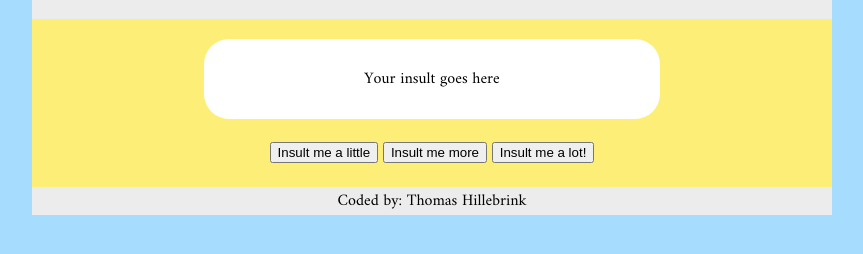
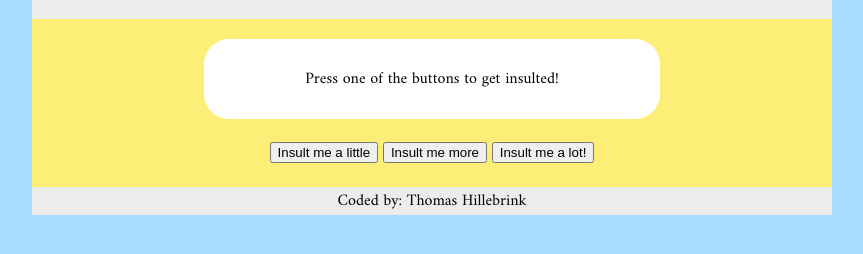
Before and after one commit to ThomasHillebrink/Silly-Insult-Generator, a plain HTML site: page index.html in a window 1280 px wide. Shown: the part 84-338 px from the top of the page, without its empty margins (208-1071 px from the left). Drawn offline with Linux system fonts and the light colour scheme.

Commit message:
Update index.html

```diff
--- a/index.html
+++ b/index.html
@@ -16,7 +16,7 @@
         </header>
 
         <div class="content">
-            <div class="insultBox"><p id="Insult">Your insult goes here</p></div>
+            <div class="insultBox"><p id="Insult">Press one of the buttons to get insulted!</p></div>
             <div class="buttons">
             <button type="button" onclick="myFunction(1)">Insult me a little</button>
             <button type="button" onclick="myFunction(2)">Insult me more</button>
```
